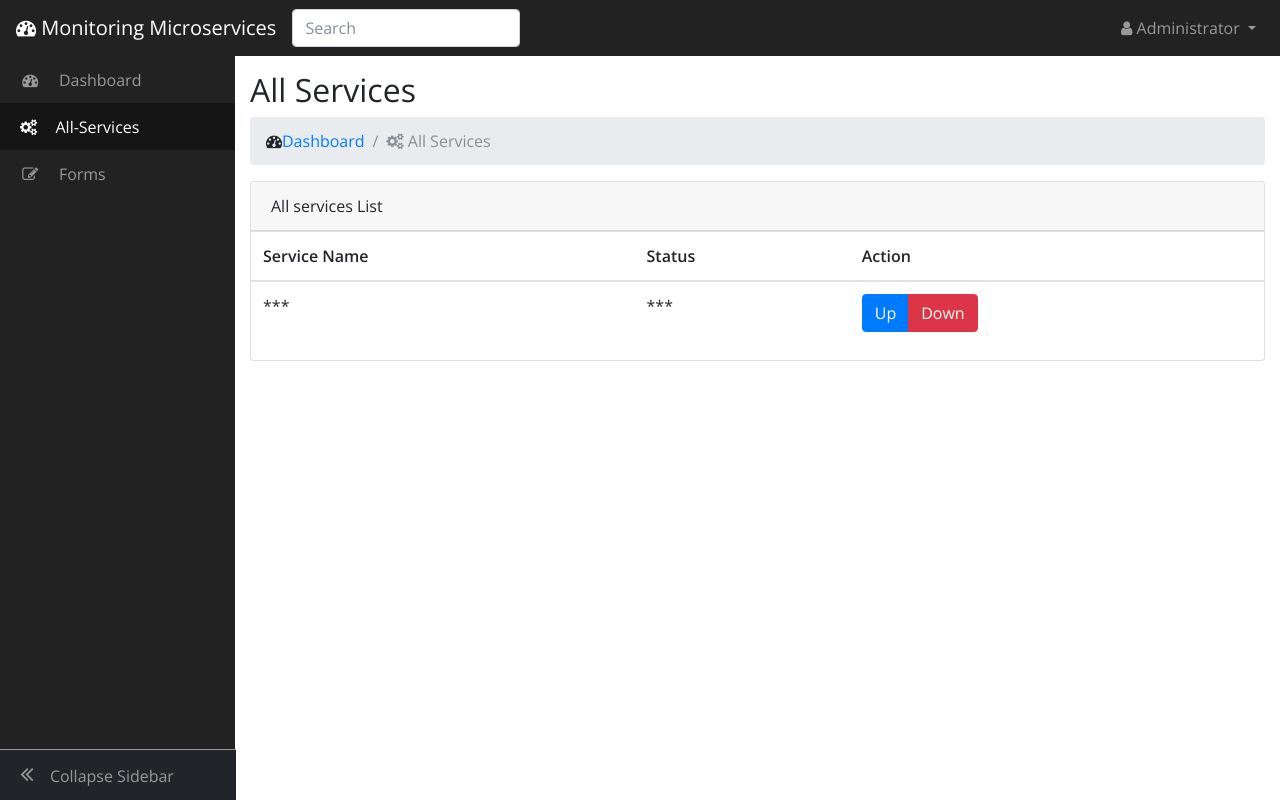
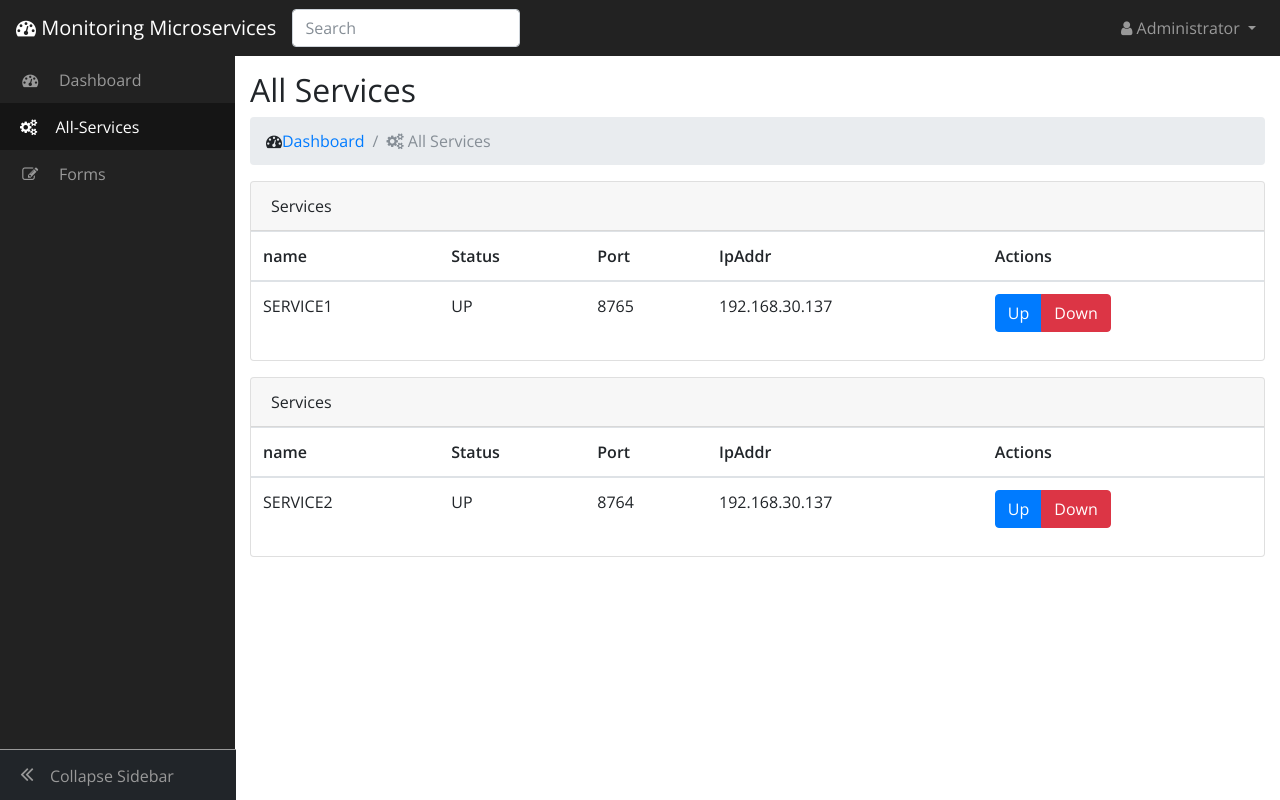
Before and after one commit to mohamednaouali/FrontDashboard, an Angular app: page /all-services in a window 1280 px wide. Built offline with nearby package versions, Linux system fonts and the light colour scheme; sample sign-in values are in the browser's storage.

Commit message:
Up-Down-Services

```diff
--- a/src/app/all-services/all-services.component.html
+++ b/src/app/all-services/all-services.component.html
@@ -6,35 +6,75 @@
     <div class="row">
         <div class="container">
             <div class="card mb-3">
-                <div class="card-header">
-                    All services List
+                <div class="card-header " >
+                    Services
                 </div>
                 <div class="table-responsive">
                     <table class="table">
                         <thead>
                         <tr>
-                            <th>Service Name</th>
+                            <th>name</th>
                             <th>Status</th>
-                            <th>Action</th>
+                            <th>Port</th>
+                            <th>IpAddr</th>
+                            <th>Actions</th>
                         </tr>
                         </thead>
                         <tbody>
                         <tr>
-                            <td>***</td>
-                            <td>***</td>
+                            <td>SERVICE1 </td>
+                            <td>UP</td>
+                            <td>8765</td>
+                            <td>192.168.30.137</td>
                             <td>
                                 <div class="btn-group">
-                                    <button  type="button" class="btn btn-primary">Up</button>
-                                    <button type="button" class="btn btn-danger">Down</button>
+                                    <button type="button" class="btn btn-primary" (click)="UpStatus()" >Up</button>
+                                    <button type="button" class="btn btn-danger" (click)="DownStatus()">Down</button>
+<!--                                    <button type="button" class="btn btn-primary">Details </button>-->
                             </div>
                             </td>
                         </tr>
-
-
-
                         </tbody>
                     </table>
                 </div>
             </div>
 
 </div>
+        <div class="container">
+            <div class="card mb-3">
+                <div class="card-header " >
+                    Services
+                </div>
+                <div class="table-responsive">
+                    <table class="table">
+                        <thead>
+                        <tr>
+                            <th>name</th>
+                            <th>Status</th>
+                            <th>Port</th>
+                            <th>IpAddr</th>
+                            <th>Actions</th>
+                        </tr>
+                        </thead>
+                        <tbody>
+                        <tr>
+                            <td>SERVICE2</td>
+                            <td>UP</td>
+                            <td>8764</td>
+                            <td>192.168.30.137</td>
+                            <td>
+                                <div class="btn-group">
+                                    <button type="button" class="btn btn-primary">Up</button>
+                                    <button type="button" class="btn btn-danger">Down</button>
+<!--                                    <button type="button" class="btn btn-primary">Details </button>-->
+                                </div>
+                            </td>
+                        </tr>
+                        </tbody>
+                    </table>
+                </div>
+            </div>
+
+        </div>
+    </div>
+</div>
--- a/src/app/all-services/all-services.component.ts
+++ b/src/app/all-services/all-services.component.ts
@@ -1,17 +1,34 @@
 import { Component, OnInit } from '@angular/core';
 import {routerTransition} from '../router.animations';
+import { UpDownServiceService } from '../services/up-down-service.service';
+import {StatusResp} from '../models/status-resp';
+import {HttpClient} from '@angular/common/http';
+
 
 @Component({
-  selector: 'app-all-services',
-  templateUrl: './all-services.component.html',
-  styleUrls: ['./all-services.component.scss'],
+    selector: 'app-all-services',
+    templateUrl: './all-services.component.html',
+    styleUrls: ['./all-services.component.scss'],
     animations: [routerTransition()]
 })
 export class AllServicesComponent implements OnInit {
 
-  constructor() { }
+     StatusResps : StatusResp[] = [];
 
-  ngOnInit() {
-  }
+    constructor(private upDownServiceService :UpDownServiceService ) { }
+
+    ngOnInit() {
+    this.StatusResps;
+
+    }
+    UpStatus(){
+        this.upDownServiceService.UpService()
+            .subscribe(StatusResps => this.StatusResps =StatusResps)
+    }
+    DownStatus(){
+        this.upDownServiceService.DownService()
+            .subscribe(StatusResps => this.StatusResps =StatusResps)
+    }
+
 
 }
--- a/src/app/app.module.ts
+++ b/src/app/app.module.ts
@@ -6,6 +6,8 @@ import { BrowserAnimationsModule } from '@angular/platform-browser/animations';
 import { AppRoutingModule } from './app-routing.module';
 import { AppComponent } from './app.component';
 import { AuthGuard } from './shared';
+import {UpDownServiceService} from './services/up-down-service.service';
+
 
 
 @NgModule({
@@ -17,7 +19,8 @@ import { AuthGuard } from './shared';
         AppRoutingModule
     ],
     declarations: [AppComponent],
-    providers: [AuthGuard],
+    providers: [AuthGuard, UpDownServiceService],
+
     bootstrap: [AppComponent]
 })
 export class AppModule {}
--- /dev/null
+++ b/src/app/models/status-resp.ts
@@ -0,0 +1,5 @@
+
+export interface StatusResp {
+
+     StatusResp: Boolean ;
+}
--- /dev/null
+++ b/src/app/services/up-down-service.service.ts
@@ -0,0 +1,21 @@
+import { Injectable } from '@angular/core';
+import {HttpClient} from '@angular/common/http';
+import {StatusResp} from '../models/status-resp';
+
+@Injectable({
+  providedIn: 'root'
+})
+export class UpDownServiceService {
+
+  constructor(private  http: HttpClient) { }
+
+    UpService(){
+        alert("service is up");
+      return this.http.get<StatusResp[]>('http://localhost:8762/service2/EurekaClient/up');
+
+  }
+  DownService(){
+      alert("service is down");
+      return this.http.get<StatusResp[]>('http://localhost:8762/service2/EurekaClient/down');
+  }
+}
```
Also changed, not shown: src/app/all-services/all-services.module.ts (+6 -3 lines), 1 other file (tests, documents, lock files or other folders).
